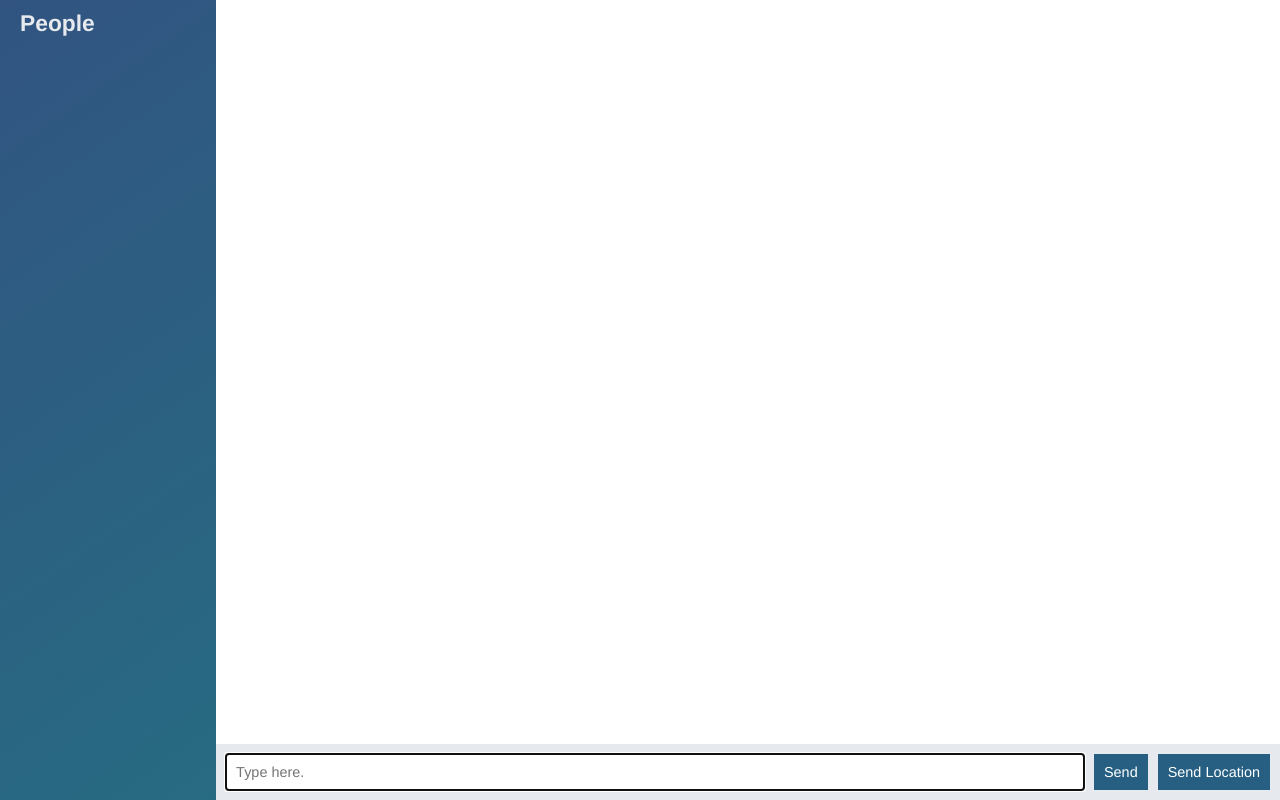
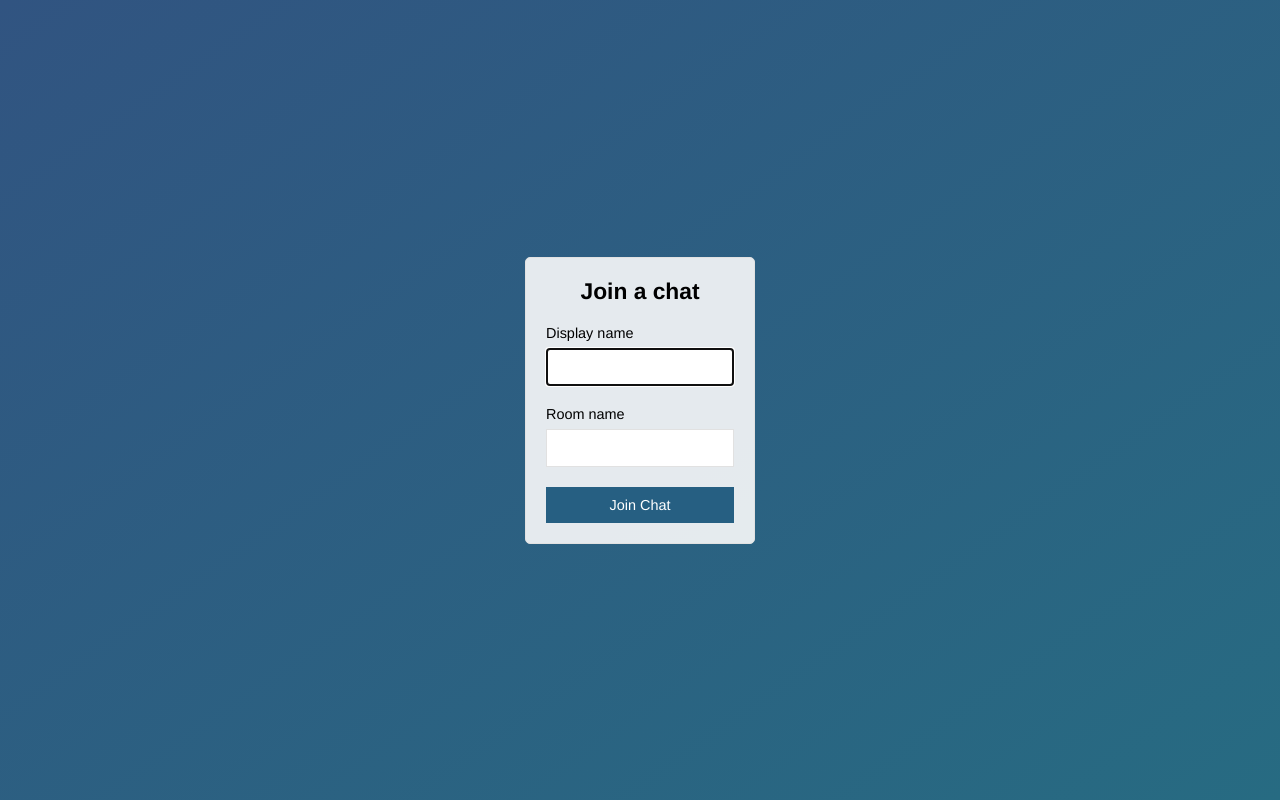
Before and after one commit to kaushik-prasath/chat-app, a website: page public/index.html in a window 1280 px wide. Drawn offline with nearby package versions, Linux system fonts and the light colour scheme; no server answers.

Commit message:
Added Join page

```diff
--- a/public/index.html
+++ b/public/index.html
@@ -1,66 +1,34 @@
 <!DOCTYPE html>
 <html lang="en">
-
 <head>
     <meta charset="UTF-8">
-    <meta name="viewport" content="width=device-width, initial-scale=1.0">
+    <title>Join | ChatApp</title>
+    <meta name="viewport" content="width=device-width, initial-scale=1, user-scalable=no">
     <meta http-equiv="X-UA-Compatible" content="ie=edge">
     <link rel="stylesheet" href="/css/styles.css" type="text/css">
-    <title>CHAT APP</title>
+
+    <title>Document</title>
 </head>
+<body class="centered-form">
 
-<body class="chat">
-    <div class="chat__sidebar">
-        <h3>People</h3>
-        <div id="users"></div>
+    <div class="centered-form__form">
+        <form action="/chat.html">
+            <div class="form-field">
+                <h3>Join a chat</h3>
+            </div>
+            <div class="form-field">
+                <label>Display name</label>
+                <input type="text"  name="name" autofocus>
+            </div>
+            <div class="form-field">
+                <label>Room name</label>
+                <input type="text" name="room">
+            </div>
+            <div class="form-field">
+                <button>Join Chat</button>
+            </div>
+        </form>
     </div>
 
-    <div class="chat__main">
-
-        <ol id="messages" class="chat__messages"></ol>
-
-        <div class="chat__footer">
-            <form id="message-form">
-                <input type="text" name="message" placeholder="Type here." autofocus autocomplete="off">
-                <button>Send</button>
-            </form>
-
-            <button id="send-location">Send Location</button>
-        </div>
-
-    </div>
-
-    <script id="message-template" type="text/template">
-       <li class="message">
-            <div class="message__title">
-                <h4>{{from}}</h4>
-                <span>{{createdAt}}</span>
-            </div>
-            <div class="message__body">
-                <p>{{text}}</p>
-            </div>
-       </li>
-    </script>
-
-    <script id="location-message-template" type="text/template">
-        <li class="message">
-             <div class="message__title">
-                 <h4>{{from}}</h4>
-                 <span>{{createdAt}}</span>
-             </div>
-             <div class="message__body">
-                 <a href="{{url}}" target="_blank">My current location</a>
-             </div>
-        </li>
-     </script>
-
-
-
-    <script src="/socket.io/socket.io.js"></script>
-    <script src="/js/libs/jquery-3.2.1.min.js"></script>
-    <script src="/js/libs/moment.js"></script>
-    <script src="/js/libs/mustache.js"></script>
-    <script src="/js/index.js"></script>
 </body>
-
 </html>
```
Also changed, not shown: public/chat.html (added, +66 -0 lines), public/js/chat.js (renamed from public/js/index.js).
